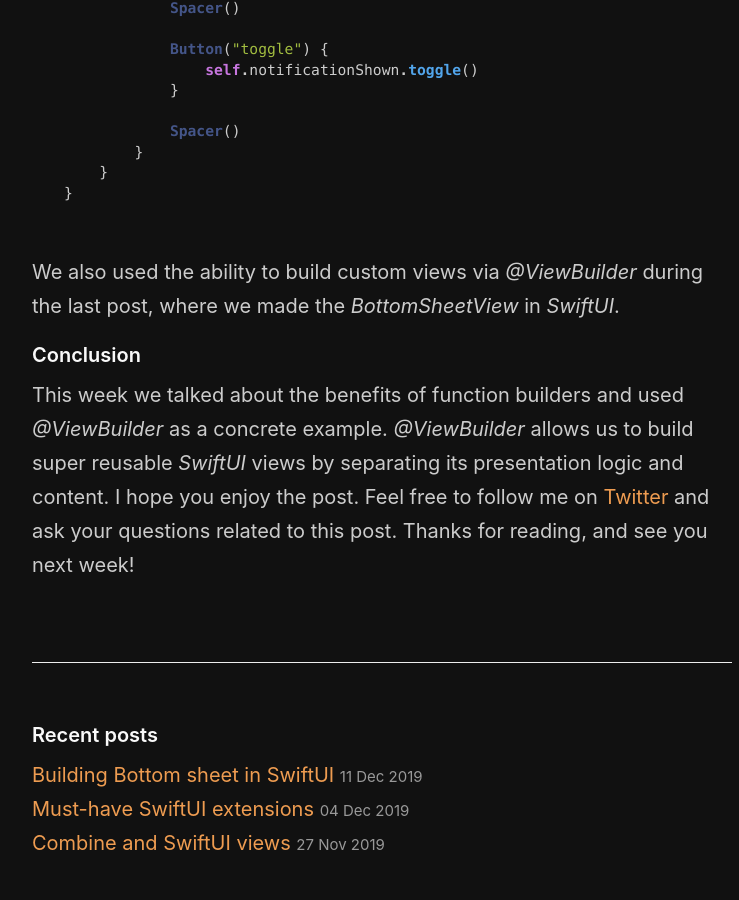
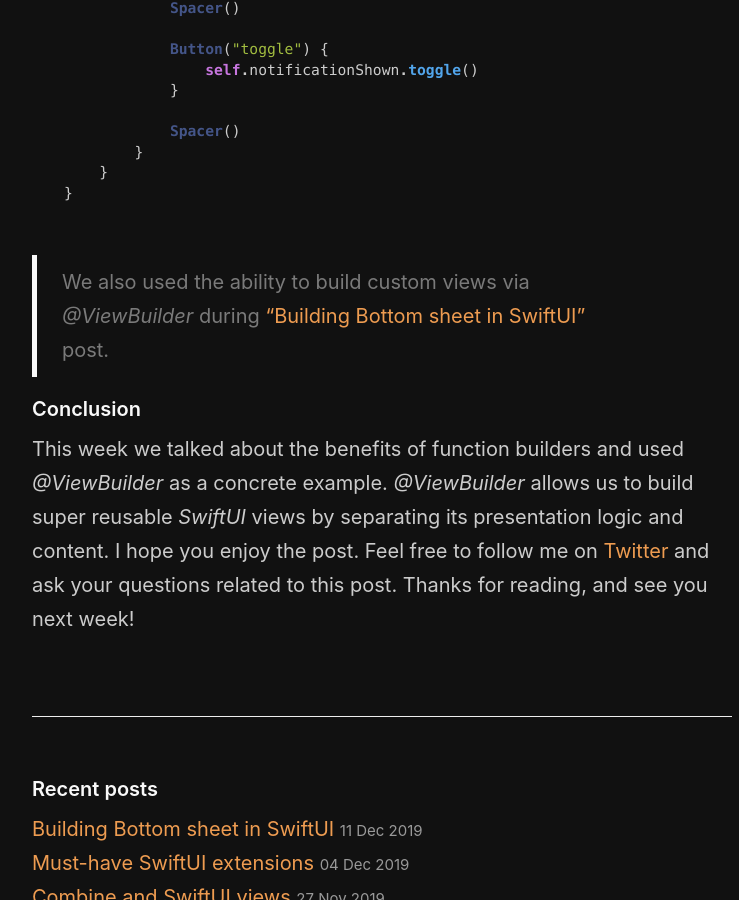
Before and after one commit to mecid/mecid.github.io, a Jekyll site: the page built from _posts/2019-12-18-the-power-of-viewbuilder-in-swiftui.md, in a window 1280 px wide and 900 px high, scrolled down 3552 px. Shown: the whole window, without its empty margins (258-997 px from the left). Built offline with Jekyll 4.4.1, drawn with Linux system fonts in a browser that asks for light colours.

Commit message:
Update 2019-12-18-the-power-of-viewbuilder-in-swiftui.md

````diff
--- a/_posts/2019-12-18-the-power-of-viewbuilder-in-swiftui.md
+++ b/_posts/2019-12-18-the-power-of-viewbuilder-in-swiftui.md
@@ -116,7 +116,7 @@ struct ContentView: View {
 }
 ```
 
-We also used the ability to build custom views via *@ViewBuilder* during the last post, where we made the *BottomSheetView* in *SwiftUI*.
+> We also used the ability to build custom views via *@ViewBuilder* during ["Building Bottom sheet in SwiftUI"](/2019/12/11/building-bottom-sheet-in-swiftui/) post.
 
 #### Conclusion
 This week we talked about the benefits of function builders and used *@ViewBuilder* as a concrete example. *@ViewBuilder* allows us to build super reusable *SwiftUI* views by separating its presentation logic and content. I hope you enjoy the post. Feel free to follow me on [Twitter](https://twitter.com/mecid) and ask your questions related to this post. Thanks for reading, and see you next week!
````
